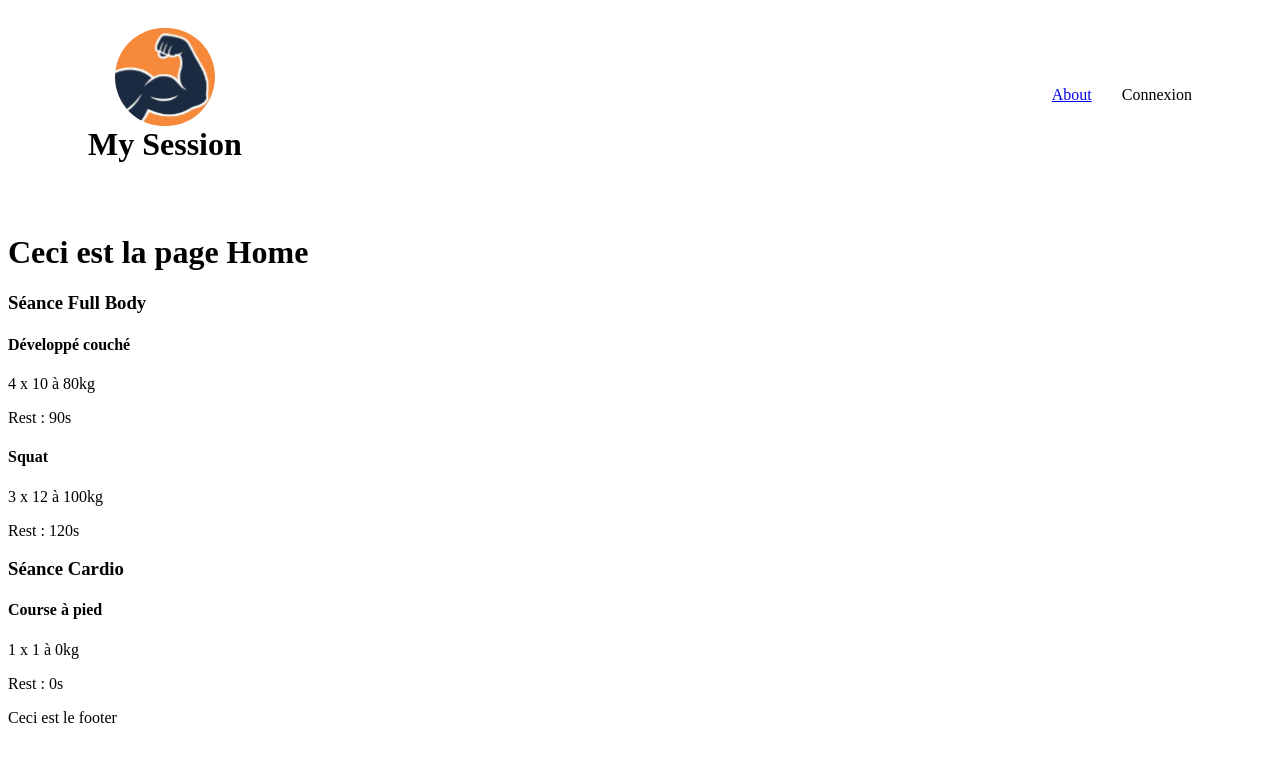
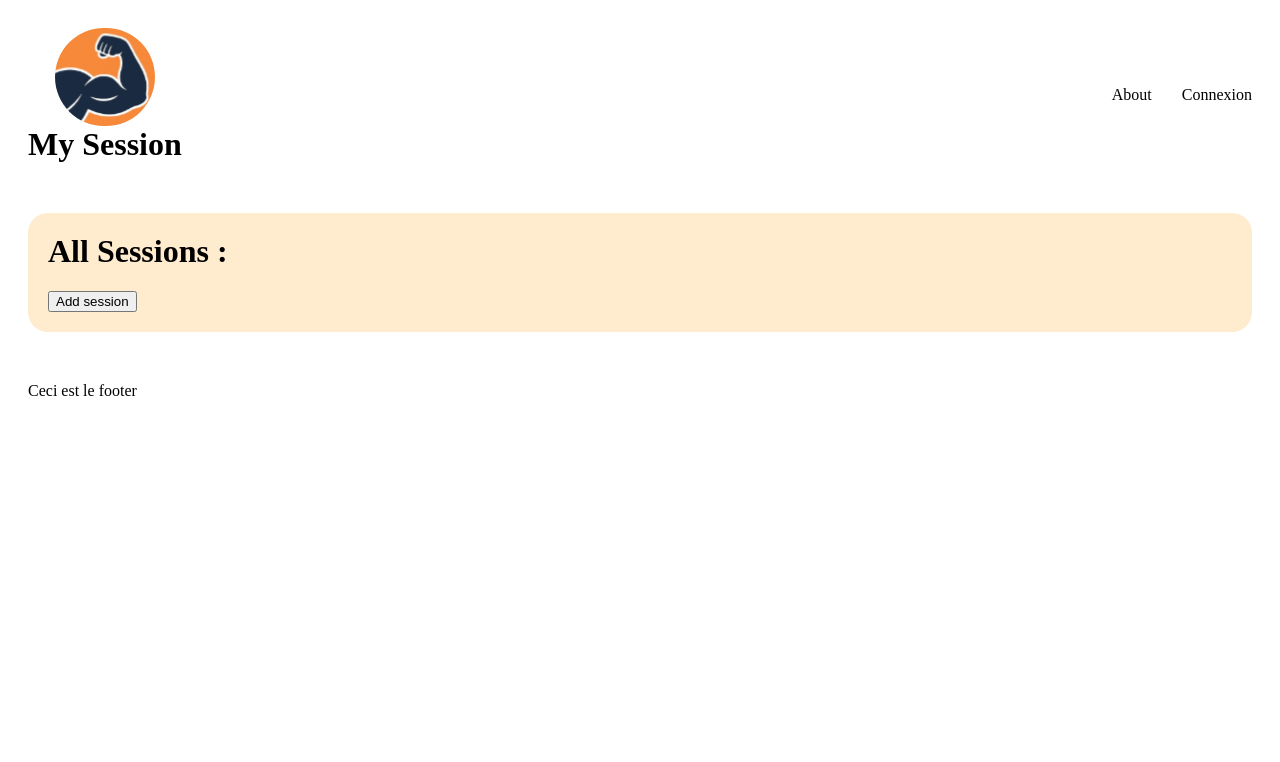
Before and after one commit to Mica-J7/My-Session, a React (Vite) app in the folder frontend/: page / in a window 1280 px wide. Shown: the top 762 px of the page. Built offline with nearby package versions, Linux system fonts and the light colour scheme.

Commit message:
Started basical design for sessionList, session and exercise. Created the possibility to add a session and an exercise in a session.

```diff
--- a/frontend/src/components/Header/header.scss
+++ b/frontend/src/components/Header/header.scss
@@ -2,7 +2,6 @@ header {
   display: flex;
   justify-content: space-between;
   align-items: center;
-  padding: 20px 80px 50px 80px;
   .header__logo {
     display: flex;
     flex-direction: column;
--- a/frontend/src/components/Layout/Layout.jsx
+++ b/frontend/src/components/Layout/Layout.jsx
@@ -1,3 +1,4 @@
+import './layout.scss';
 import Header from '../Header/Header.jsx';
 import Main from '../Main/Main.jsx';
 import Footer from '../Footer/Footer.jsx';
--- a/frontend/src/components/Layout/layout.scss
+++ b/frontend/src/components/Layout/layout.scss
@@ -0,0 +1,13 @@
+.app-container {
+  max-width: 1440px;
+  display: flex;
+  flex-direction: column;
+  gap: 50px;
+  margin: auto;
+  padding: 20px;
+  box-sizing: border-box;
+  a {
+    color: inherit;
+    text-decoration: none;
+  }
+}
--- a/frontend/src/components/ui/Exercise/Exercise.jsx
+++ b/frontend/src/components/ui/Exercise/Exercise.jsx
@@ -1,16 +1,27 @@
 import './exercise.scss';
 
 function Exercise({ exercise }) {
-  const { name, sets, reps, weight, rest, informations } = exercise;
+  const { name, sets, reps, weight, rest, distance, time, note } = exercise;
 
   return (
     <div className="exercise">
-      <h4>{name}</h4>
-      <p>
-        {sets} x {reps} à {weight}kg
-      </p>
-      <p>Rest : {rest}s</p>
-      <p>{informations}</p>
+      <h4 className="exercise__title">{name} :</h4>
+      <div className="exercise__content">
+        {sets != null && reps != null && (
+          <p>
+            Sets : {sets} x {reps} reps
+          </p>
+        )}
+        {weight != null && <p>Weight : {weight} kg</p>}
+        {rest != null && <p>Rest : {rest} s</p>}
+        {time != null && <p>Time : {time} min</p>}
+        {distance != null && <p>Distance : {distance} km</p>}
+        {note?.trim() && (
+          <div className="exercise__content--note">
+            <strong>Note :</strong> {note}
+          </div>
+        )}
+      </div>
     </div>
   );
 }
--- a/frontend/src/components/ui/Exercise/exercise.scss
+++ b/frontend/src/components/ui/Exercise/exercise.scss
@@ -0,0 +1,19 @@
+.exercise {
+  padding: 10px;
+  border-radius: 5px;
+  background-color: antiquewhite;
+  &__title {
+    margin: 0 5px 10px 5px;
+    white-space: nowrap;
+  }
+  &__content p {
+    margin: 7px;
+    white-space: nowrap;
+  }
+  &__content--note {
+    overflow: hidden;
+    text-overflow: ellipsis;
+    color: #888;
+    font-style: italic;
+  }
+}
--- a/frontend/src/components/ui/Session/Session.jsx
+++ b/frontend/src/components/ui/Session/Session.jsx
@@ -1,13 +1,35 @@
+import { useState } from 'react';
 import './session.scss';
 import Exercise from '../Exercise/Exercise.jsx';
 
-function Session({ name, exercises }) {
+function Session({ name }) {
+  const [exercises, setExercises] = useState([]);
+
+  const handleAddExercise = () => {
+    const newExercise = {
+      id: Date.now(),
+      name: 'New exercise',
+      sets: null,
+      reps: null,
+      weight: null,
+      rest: null,
+      time: null,
+      distance: null,
+      note: '',
+    };
+    setExercises([...exercises, newExercise]);
+  };
+
   return (
     <div className="session">
-      <h3>{name}</h3>
-      {exercises.map((exercise) => (
-        <Exercise key={exercise.id} exercise={exercise} />
-      ))}
+      <h3 className="session__title">{name}</h3>
+      <button onClick={handleAddExercise}>Add exercise</button>
+
+      <div className="session__exercises">
+        {exercises.map((exercise) => (
+          <Exercise key={exercise.id} exercise={exercise} />
+        ))}
+      </div>
     </div>
   );
 }
--- a/frontend/src/components/ui/Session/session.scss
+++ b/frontend/src/components/ui/Session/session.scss
@@ -0,0 +1,16 @@
+.session {
+  width: 100%;
+  padding: 10px 20px 20px 20px;
+  border-radius: 10px;
+  background-color: azure;
+  &__title {
+    margin: 0 0 10px 0;
+  }
+  &__exercises {
+    display: grid;
+    grid-template-columns: repeat(auto-fill, minmax(200px, 1fr));
+    grid-gap: 20px;
+    grid-auto-rows: minmax(100px, auto);
+    justify-content: center;
+  }
+}
--- a/frontend/src/components/ui/SessionList/SessionList.jsx
+++ b/frontend/src/components/ui/SessionList/SessionList.jsx
@@ -1,27 +1,103 @@
+import { useState } from 'react';
+import './sessionlist.scss';
 import Session from '../Session/Session.jsx';
 
-const mockSessions = [
+/*const mockSessions = [
   {
     id: 1,
     name: 'Séance Full Body',
     exercises: [
       { id: 1, name: 'Développé couché', sets: 4, reps: 10, weight: 80, rest: 90 },
-      { id: 2, name: 'Squat', sets: 3, reps: 12, weight: 100, rest: 120 },
+      {
+        id: 2,
+        name: 'Squat',
+        sets: 3,
+        reps: 12,
+        weight: 100,
+        rest: 120,
+        note: 'Ceci est une information sur cet exercice',
+      },
+      {
+        id: 3,
+        name: 'Squat',
+        sets: 3,
+        reps: 12,
+        weight: 100,
+        rest: 120,
+        note: 'Ceci est une information sur cet exercice',
+      },
+      {
+        id: 4,
+        name: 'Squat',
+        sets: 3,
+        reps: 12,
+        weight: 100,
+        rest: 120,
+        note: 'Ceci est une information',
+      },
+      {
+        id: 5,
+        name: 'Fentes',
+        sets: 3,
+        reps: 12,
+        weight: 100,
+        rest: 120,
+        note: 'Ceci est une information sur cet exercice mais elle est gavée longue pour rien',
+      },
+      {
+        id: 6,
+        name: 'Fentes',
+        sets: 3,
+        reps: 12,
+        weight: 100,
+        rest: 120,
+        note: 'Ceci est une information sur cet exercice mais elle est gavée longue pour rien',
+      },
+      {
+        id: 7,
+        name: 'Fentes',
+        sets: 3,
+        reps: 12,
+        weight: 100,
+        rest: 120,
+        note: 'Ceci est une information sur cet exercice mais elle est gavée longue pour rien',
+      },
+      {
+        id: 8,
+        name: 'Fentes',
+        sets: 3,
+        reps: 12,
+        weight: 100,
+        rest: 120,
+        note: 'Ceci est une information sur cet exercice mais elle est gavée longue pour rien',
+      },
     ],
   },
-  {
-    id: 2,
-    name: 'Séance Cardio',
-    exercises: [{ id: 3, name: 'Course à pied', sets: 1, reps: 1, weight: 0, rest: 0 }],
-  },
-];
+];*/
 
 function SessionList() {
+  const [sessions, setSessions] = useState([]);
+
+  const handleAddSession = () => {
+    const newSession = {
+      id: Date.now(),
+      name: 'New session',
+      exercises: [],
+    };
+    setSessions([...sessions, newSession]);
+  };
+
   return (
-    <div>
-      {mockSessions.map((session) => (
-        <Session key={session.id} {...session} />
-      ))}
+    <div className="session-list">
+      <h1 className="session-list__title">All Sessions :</h1>
+
+      <button onClick={handleAddSession}>Add session</button>
+
+      <div className="session-list__grid">
+        {sessions.map((session) => (
+          <Session key={session.id} name={session.name} exercises={session.exercises} />
+        ))}
+      </div>
     </div>
   );
 }
--- a/frontend/src/components/ui/SessionList/sessionlist.scss
+++ b/frontend/src/components/ui/SessionList/sessionlist.scss
@@ -0,0 +1,14 @@
+.session-list {
+  padding: 20px;
+  background-color: blanchedalmond;
+  border-radius: 20px;
+  box-sizing: border-box;
+  &__title {
+    margin-top: 0;
+  }
+  &__grid {
+    display: flex;
+    flex-wrap: wrap;
+    gap: 50px;
+  }
+}
--- a/frontend/src/pages/Home/Home.jsx
+++ b/frontend/src/pages/Home/Home.jsx
@@ -3,7 +3,6 @@ import SessionList from '@/components/ui/SessionList/SessionList.jsx';
 function Home() {
   return (
     <div className="home-page">
-      <h1>Ceci est la page Home</h1>
       <SessionList />
     </div>
   );
```
